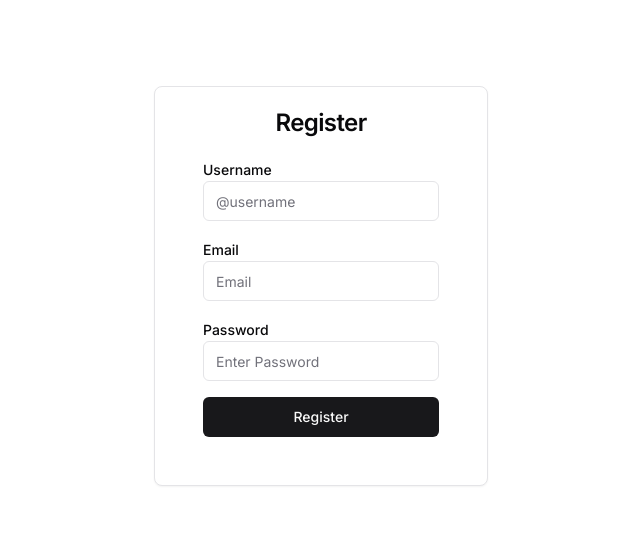
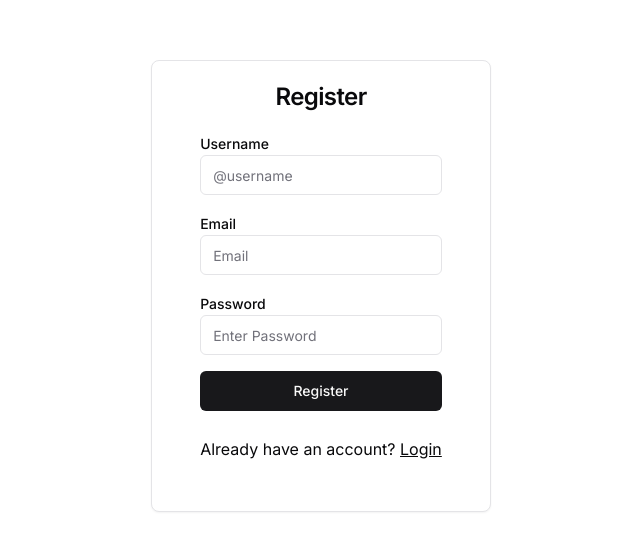
Before and after one commit to najmulhc/spendser-frontend, a Next.js app: page /register in a window 1280 px wide. Shown: the part 114-664 px from the top of the page, without its empty margins (319-959 px from the left). Built offline with nearby package versions, Linux system fonts and the light colour scheme.

Commit message:
navigation through auth pages fixed

```diff
--- a/src/app/(auth)/login/page.tsx
+++ b/src/app/(auth)/login/page.tsx
@@ -10,6 +10,7 @@ import { Input } from "@/app/components/ui/input";
 import { Label } from "@/app/components/ui/label";
 import { setUser } from "@/app/redux/features/userSlice";
 import login from "@/app/services/login";
+import Link from "next/link";
 import { useRouter } from "next/navigation";
 import React, { FC, useState } from "react";
 import { FieldValues, Form, useForm } from "react-hook-form";
@@ -74,6 +75,13 @@ const LoginPage: FC = () => {
                 Login
               </Button>
             </form>
+            <p className="leading-7 [&:not(:first-child)]:mt-6 text-center mt-2">
+              New to <b>Spendser</b>?{" "}
+              <Link className="underline" href="/register">
+
+                Register
+              </Link>
+            </p>
           </CardContent>
         </CardHeader>
       </Card>
--- a/src/app/(auth)/register/page.tsx
+++ b/src/app/(auth)/register/page.tsx
@@ -10,6 +10,7 @@ import { Input } from "@/app/components/ui/input";
 import { Label } from "@/app/components/ui/label";
 import registerUser from "@/app/services/register";
 import { RegisterInfo } from "@/types";
+import Link from "next/link";
 import { useRouter } from "next/navigation";
 import React, { FC } from "react";
 import { useForm } from "react-hook-form";
@@ -71,6 +72,12 @@ const RegisterPage: FC = () => {
                 Register
               </Button>
             </form>
+            <p className="leading-7 [&:not(:first-child)]:mt-6 text-center mt-2">
+              Already have an account?{" "}
+              <Link className="underline" href="/login">
+                Login
+              </Link>
+            </p>
           </CardContent>
         </CardHeader>
       </Card>
```
